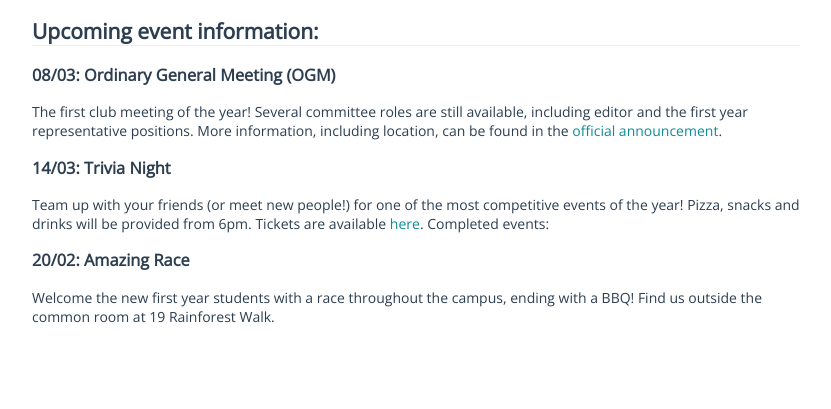
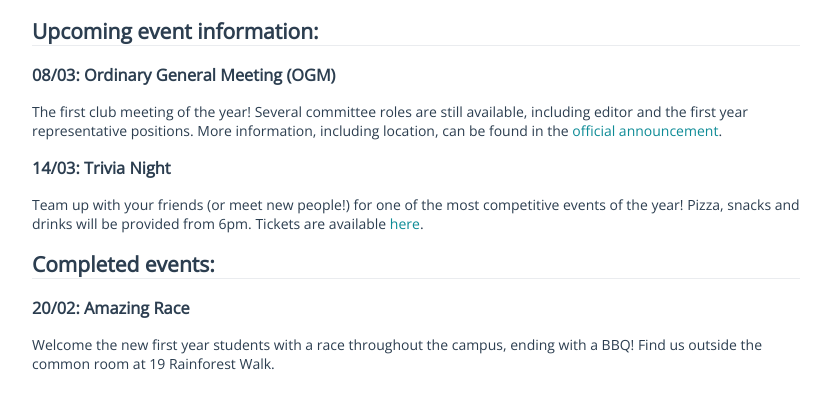
Before and after one commit to masscubed/masscubed.com, a Jekyll site: the page events/index.html, which Jekyll copies as it is, in a window 1280 px wide and 1246 px high, cut to the strip 823-1232 px from the top of the window. Shown: the whole strip, without its empty margins (224-1055 px from the left). Built offline with Jekyll 4.4.1, drawn with Linux system fonts in a browser that asks for light colours.

Commit message:
header fix

```diff
--- a/events/index.html
+++ b/events/index.html
@@ -34,7 +34,8 @@
       </header>
       <p>Throughout the year we run many events, from trivia nights to mixers
         with fellow students or academics.</p>
-      <iframe src="https://calendar.google.com/calendar/embed?height=600&wkst=2&ctz=Australia%2FMelbourne&bgcolor=%23ffffff&showTz=0&showPrint=0&title=MASS%C2%B3%20Event%20Schedule&showTitle=0&src=Y19jZDYxMjUzOTBzcTJsNzMxMW5saXJyNTh1Z0Bncm91cC5jYWxlbmRhci5nb29nbGUuY29t&color=%230D8B96" style="border:solid 1px #777" width="800" height="600" frameborder="0" scrolling="no"></iframe>      <h2 class="bottom-horizontal">
+      <iframe src="https://calendar.google.com/calendar/embed?height=600&wkst=2&ctz=Australia%2FMelbourne&bgcolor=%23ffffff&showTz=0&showPrint=0&title=MASS%C2%B3%20Event%20Schedule&showTitle=0&src=Y19jZDYxMjUzOTBzcTJsNzMxMW5saXJyNTh1Z0Bncm91cC5jYWxlbmRhci5nb29nbGUuY29t&color=%230D8B96" style="border:solid 1px #777" width="800" height="600" frameborder="0" scrolling="no"></iframe>
+      <h2 class="bottom-horizontal">
         Upcoming event information:
       </h2>
       <h3>08/03: Ordinary General Meeting (OGM)</h3>
@@ -46,7 +47,7 @@
       Pizza, snacks and drinks will be provided from 6pm. Tickets are available
       <a href="https://www.eventbrite.com.au/e/trivia-night-2024-tickets-850010463177?aff=oddtdtcreator" style="color:var(--c-darkcyan);text-decoration: none;">here</a>.
 
-      Completed events:</h2>
+      <h2 class="bottom-horizontal">Completed events:</h2>
       <h3>20/02: Amazing Race</h3>
         Welcome the new first year students with a race throughout the campus, ending with a BBQ! Find us
         outside the common room at 19 Rainforest Walk.
```
